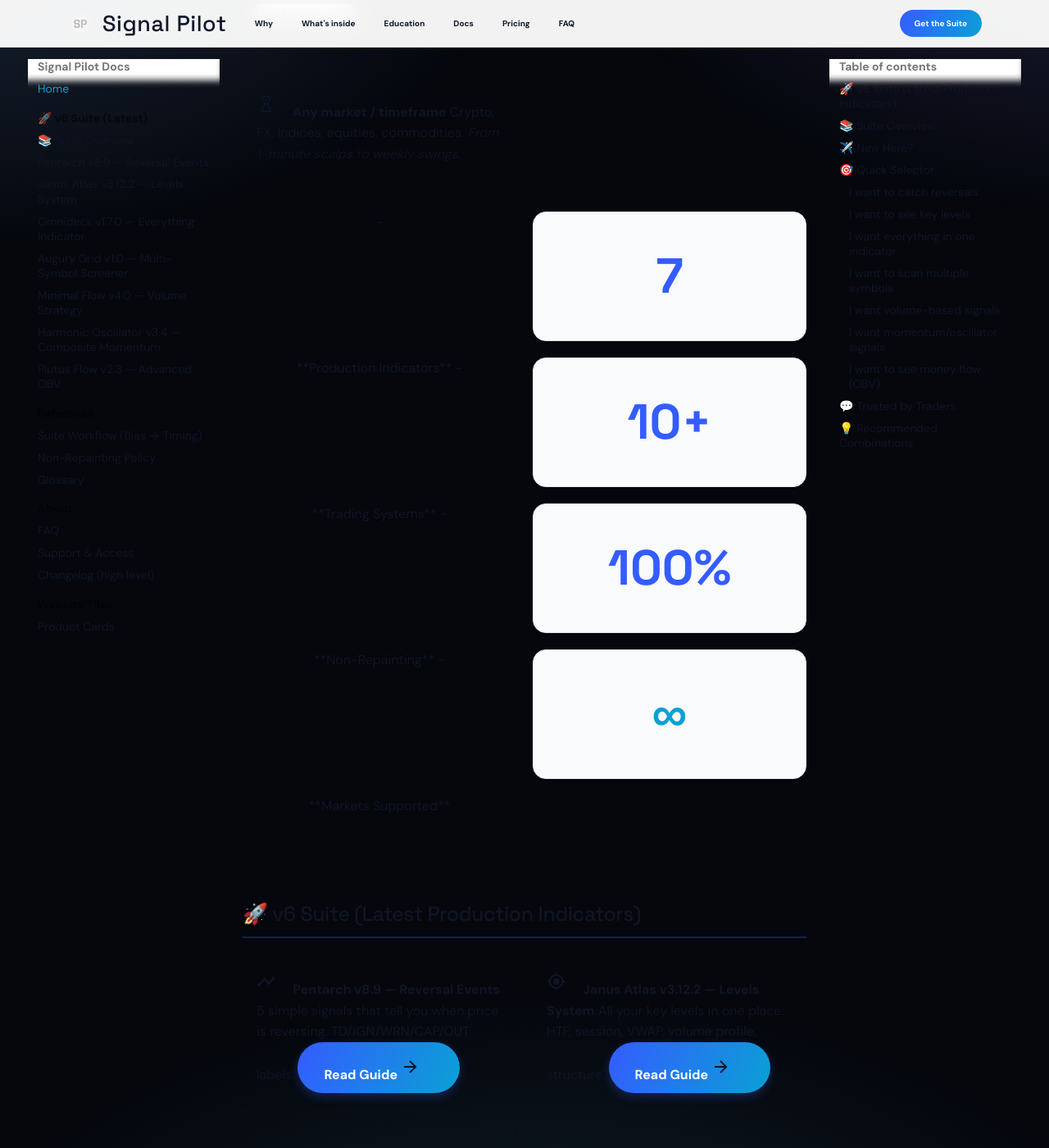
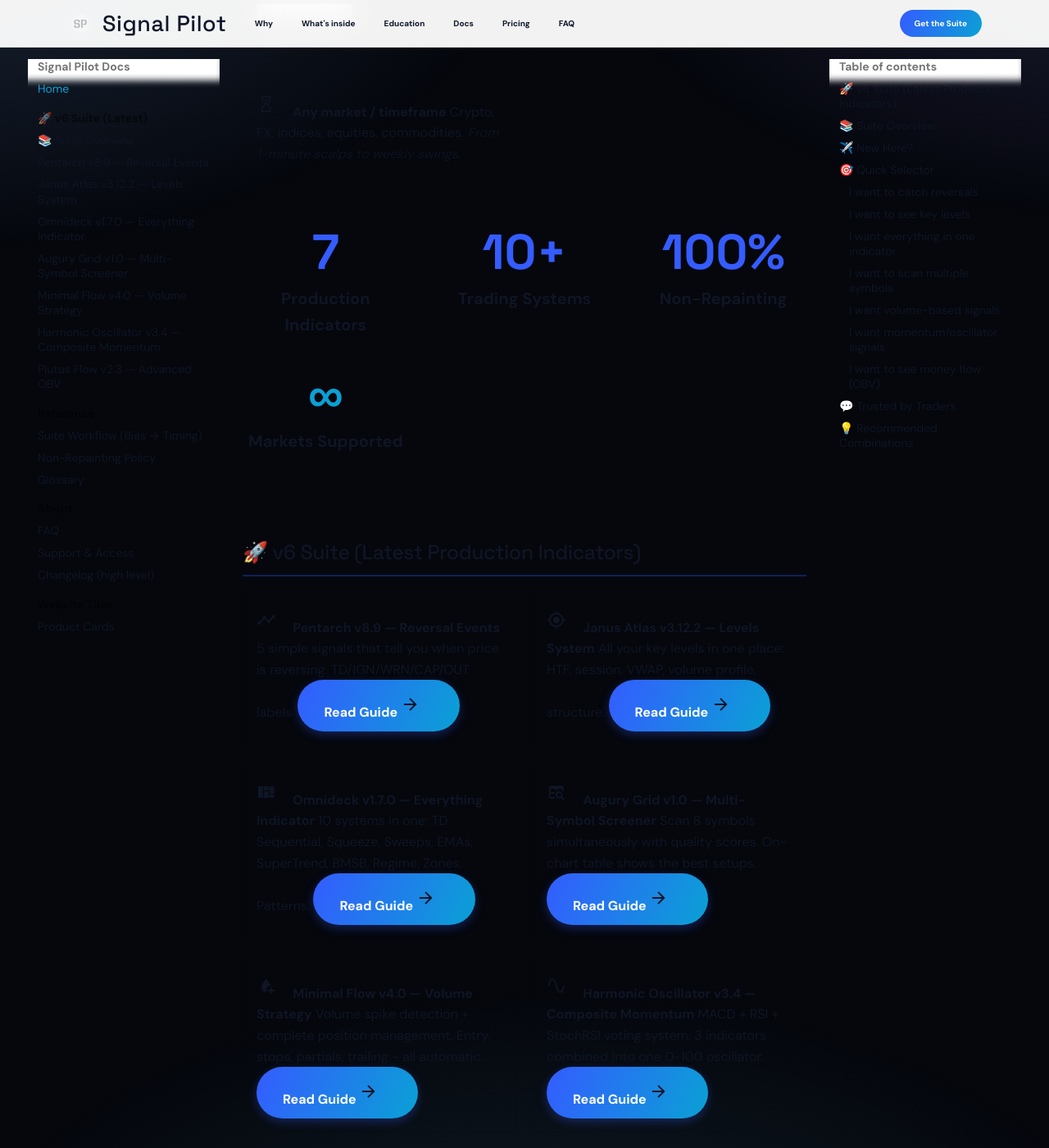
Before and after one commit to Signalpilot/signalpilot-docs, an MkDocs documentation site: the page built from docs/index.md, in a window 1280 px wide and 1400 px high, scrolled down 978 px. Shown: the whole window at 82% size. Built offline with MkDocs 1.6.1 and Material for MkDocs 9.7.7, drawn with Linux system fonts in a browser that asks for light colours; some web fonts are replaced; comment, search, counter and statistics services are not loaded.

Commit message:
Fix stats grid alignment on homepage
Problem:
- Stats numbers and labels were splitting/wrapping incorrectly
- Used markdown grid cards which don't keep number + label together
- Poor alignment, text breaking across lines

Solution:
- Replaced with proper HTML grid structure
- Each stat in its own wrapper div
- Number and label grouped together as siblings
- CSS Grid: repeat(auto-fit, minmax(200px, 1fr))
- Responsive: adjusts to screen size automatically

Stats Now Display:
     7                10+              100%              ∞
Production Indicators | Trading Systems | Non-Repainting | Markets Supported

- Perfectly aligned horizontally
- Numbers stay with their labels
- Works in both light and dark mode (uses var(--md-default-fg-color))
- Responsive on mobile (stacks vertically when needed)

🤖 Generated with [Claude Code](https://claude.com/claude-code)

Co-Authored-By: Claude <noreply@anthropic.com>

```diff
--- a/docs/index.md
+++ b/docs/index.md
@@ -25,19 +25,27 @@ Crystal-clear indicators that tell you <strong>WHEN</strong> to enter, <strong>W
   _From 1-minute scalps to weekly swings._
 </div>
 
-<div class="grid cards" style="text-align: center; margin-top: 2rem; margin-bottom: 3rem;">
+<div style="display: grid; grid-template-columns: repeat(auto-fit, minmax(200px, 1fr)); gap: 2rem; text-align: center; margin: 3rem 0;">
 
-- <div style="font-size: 3rem; font-weight: 700; color: var(--md-primary-fg-color); font-family: var(--sp-brand-font);">7</div>
-  **Production Indicators**
+  <div>
+    <div style="font-size: 3rem; font-weight: 700; color: var(--md-primary-fg-color); font-family: var(--sp-brand-font); line-height: 1; margin-bottom: 0.5rem;">7</div>
+    <div style="font-weight: 700; font-size: 1rem; color: var(--md-default-fg-color);">Production Indicators</div>
+  </div>
 
-- <div style="font-size: 3rem; font-weight: 700; color: var(--md-primary-fg-color); font-family: var(--sp-brand-font);">10+</div>
-  **Trading Systems**
+  <div>
+    <div style="font-size: 3rem; font-weight: 700; color: var(--md-primary-fg-color); font-family: var(--sp-brand-font); line-height: 1; margin-bottom: 0.5rem;">10+</div>
+    <div style="font-weight: 700; font-size: 1rem; color: var(--md-default-fg-color);">Trading Systems</div>
+  </div>
 
-- <div style="font-size: 3rem; font-weight: 700; color: var(--md-primary-fg-color); font-family: var(--sp-brand-font);">100%</div>
-  **Non-Repainting**
+  <div>
+    <div style="font-size: 3rem; font-weight: 700; color: var(--md-primary-fg-color); font-family: var(--sp-brand-font); line-height: 1; margin-bottom: 0.5rem;">100%</div>
+    <div style="font-weight: 700; font-size: 1rem; color: var(--md-default-fg-color);">Non-Repainting</div>
+  </div>
 
-- <div style="font-size: 3rem; font-weight: 700; color: var(--md-accent-fg-color); font-family: var(--sp-brand-font);">∞</div>
-  **Markets Supported**
+  <div>
+    <div style="font-size: 3rem; font-weight: 700; color: var(--md-accent-fg-color); font-family: var(--sp-brand-font); line-height: 1; margin-bottom: 0.5rem;">∞</div>
+    <div style="font-weight: 700; font-size: 1rem; color: var(--md-default-fg-color);">Markets Supported</div>
+  </div>
 
 </div>
 
```
